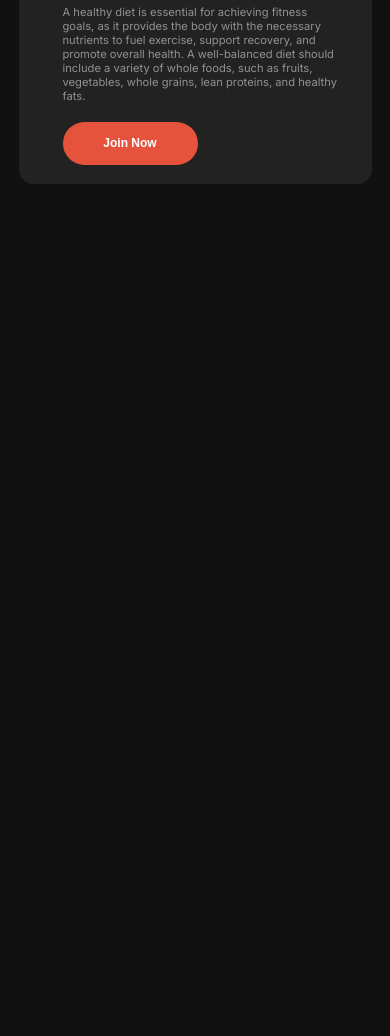
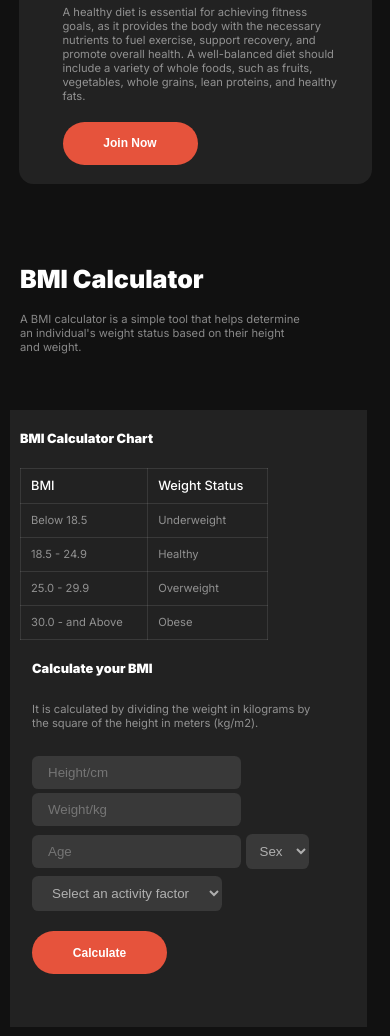
Before and after one commit to RaihanIslamRauf/assignment-2, a plain HTML site: page index.html in a window 390 px wide. Shown: the part 3463-4499 px from the top of the page. Before the commit the page ends 3689 px from the top, so only its background shows below. Drawn offline with Linux system fonts and the light colour scheme; a web font is replaced by a local one.

Commit message:
added responsive bmi calculator section

```diff
--- a/index.html
+++ b/index.html
@@ -118,6 +118,59 @@
          </div>
          </section>
          <!-- Unique section Healthy Diet Ends here -->
+         <!-- BMI Calculator Section Starts here -->
+         <section class="bmi-calculator-container">
+         <div class="bmi-calculator-content container">
+          <h4>BMI Calculator</h4>
+          <h5>A BMI calculator is a simple tool that helps determine an individual's weight status based on their height and weight.</h5>
+         </div>
+         <div class="bmi-calculator-table-charts">
+          <div class="bmi-calculator-chart container">
+            <h5>BMI Calculator Chart</h5>
+            <table>
+              <tr>
+                <th>BMI</th>
+                <th>Weight Status</th>
+              </tr>
+              <tr>
+                <td>Below 18.5</td>
+                <td>Underweight</td>
+              </tr>
+              <tr>
+                <td>18.5 - 24.9</td>
+                <td>Healthy</td>
+              </tr>
+              <tr>
+                <td>25.0 - 29.9</td>
+                <td>Overweight</td>
+              </tr>
+              <tr>
+                <td>30.0 - and Above</td>
+                <td>Obese</td>
+              </tr>
+            </table>
+          </div>
+          <div class="calculate-your-bmi">
+            <h5>Calculate your BMI</h5>
+            <h6> It is calculated by dividing the weight in kilograms by the square of the height in meters (kg/m2).</h6>
+            <form action="">
+              <input type="text" name="" id=""placeholder="Height/cm">
+              <input type="text" name="" id="" placeholder="Weight/kg">
+              <br>
+              <input type="text" name="" id="" placeholder="Age">
+              <select name="" id="Sex">
+                <option class="sex" value="Sex">Sex</option>
+              <br>
+              </select>
+              <select name="" id="Activity">
+                <option value="Activity Factor">Select an activity factor</option>
+              </select>
+            </form>
+            <button class="join-club">Calculate</button>
+          </div>
+         </div>
+         </section>
+         <!-- BMI Calculator Section Ends here -->
     </main>
     <footer>
 
--- a/styles/style.css
+++ b/styles/style.css
@@ -315,6 +315,104 @@ header{
     text-align: left;
 }
 
+/* BMI Calculator Styles */
+.bmi-calculator-container{
+    margin-top: 80px;
+}
+.bmi-calculator-content{
+    width: 536px;
+    height: 95px;
+    margin-bottom: 70px;
+}
+.bmi-calculator-chart{
+    margin-left: 135px;
+}
+.bmi-calculator-content h4{
+    color: rgb(255, 255, 255);
+    font-size: 38px;
+    font-weight: 900;
+    margin-bottom: 11.2px;
+}
+.bmi-calculator-content h5{
+    color: rgba(255, 255, 255, 0.5);
+    font-size: 11.2px;
+    font-weight: 400;
+}
+.bmi-calculator-table-charts{
+    background:rgb(34, 34, 34);
+    width: 1515px;
+    height: 389px;
+    display: flex;
+}
+.bmi-calculator-chart h5{
+    font-weight: 900;
+    font-size: 22.4px;
+    color: rgb(255, 255, 255);
+}
+
+table{
+    border-collapse: collapse;
+    width: 248px;
+    height: 172px;
+}
+td, th{
+    border: 1px solid rgba(255, 255, 255, 0.1);
+    padding: 5px 10px;
+}
+th{
+    text-align: left;
+    font-weight: 500;
+    font-size: 12.8px;
+    color: rgb(255, 255, 255);
+}
+td{
+    color: rgba(255, 255, 255, 0.5);
+    font-weight: 400;
+    font-size: 11.2px;
+}
+
+.calculate-your-bmi{
+    width: 500px;
+    height: 308px;
+    margin-right: 150px;
+}
+.calculate-your-bmi h5{
+    color:rgb(255, 255, 255);
+    font-weight: 900;
+    font-size: 22.4px;
+    margin-bottom: 11.2px;
+}
+.calculate-your-bmi h6{
+    color: rgba(255, 255, 255, 0.5);
+    font-size: 11.2px;
+    font-weight: 400;
+}
+
+input{
+    padding: 9px 16px;
+    background: rgba(255, 255, 255, 0.1);
+    color: rgba(255, 255, 255, 0.6);
+    border-radius: 6.4px;
+    margin-bottom: 4px;
+    border: none;
+}
+#Sex{
+    padding: 9px 75px;
+    background: rgba(255, 255, 255, 0.1);
+    color: rgba(255, 255, 255, 0.6);
+    border-radius: 6.4px;
+    margin-top: 4px;
+    border: none;
+}
+#Activity{
+    padding: 9px 118px;
+    background: rgba(255, 255, 255, 0.1);
+    color: rgba(255, 255, 255, 0.6);
+    border-radius: 6.4px;
+    margin-top: 4px;
+    margin-bottom: 20px;
+    border: none;
+}
 
 /* Responsive Design for mobile */
 @media screen and (max-width:576px){
@@ -475,4 +573,47 @@ header{
     .here{
         display: none;
     }
+    /* BMI Calculator */
+    .bmi-calculator-content{
+        width: 282px;
+        height: 100px;
+        margin-left: 20px;
+    }
+    .bmi-calculator-content h4{
+        font-size: 25px;
+    }
+    .bmi-calculator-table-charts{
+        margin-top: -24px;
+        width: 357px;
+        height: 617px;
+        margin-left: 10px;
+        flex-direction: column;
+        justify-items: center;
+        align-items: center;
+    }
+    .bmi-calculator-chart{
+        margin-left: 10px;
+    }
+    .bmi-calculator-chart h5{
+        font-size: 12.8px;
+    }
+
+    .calculate-your-bmi{
+        margin-right: 10px;
+        margin-left: -20px;
+        width: 283px;
+        height: 316px;
+    }
+    .calculate-your-bmi h5{
+        font-size: 12.8px;
+    }
+    input{
+        padding: 9px 16px;
+    }
+    #Sex{
+        padding: 9px 10px;
+    }
+    #Activity{
+        padding: 9px 16px;
+    }
 }
```
